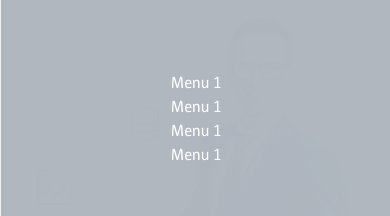
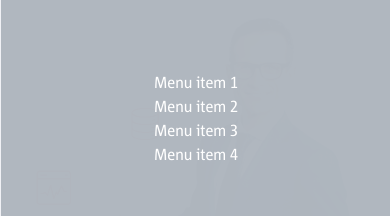
Before and after one commit to YurikEz/yurikez.github.io, a Vue app in the folder MTS/: page / in a window 390 px wide. Both pictures are taken after a click on the element 362 px from the left and 24 px from the top of the page. Shown: the part 304-520 px from the top of the page. Built offline with nearby package versions, Linux system fonts and the light colour scheme.

Commit message:
renamed burger menu items

```diff
--- a/MTS/src/components/Header.vue
+++ b/MTS/src/components/Header.vue
@@ -32,10 +32,10 @@
           <span></span>
         </div>
         <div class="header-mobile-menu-dropdown-wrapper">
-          <a href="#" class="header-mobile-menu-dropdown__item">Menu 1</a>
-          <a href="#" class="header-mobile-menu-dropdown__item">Menu 1</a>
-          <a href="#" class="header-mobile-menu-dropdown__item">Menu 1</a>
-          <a href="#" class="header-mobile-menu-dropdown__item">Menu 1</a>
+          <a href="#" class="header-mobile-menu-dropdown__item">Menu item 1</a>
+          <a href="#" class="header-mobile-menu-dropdown__item">Menu item 2</a>
+          <a href="#" class="header-mobile-menu-dropdown__item">Menu item 3</a>
+          <a href="#" class="header-mobile-menu-dropdown__item">Menu item 4</a>
         </div>
       </div>
     </div>
```
Also changed, not shown: 5 other files (tests, documents, lock files or other folders).
